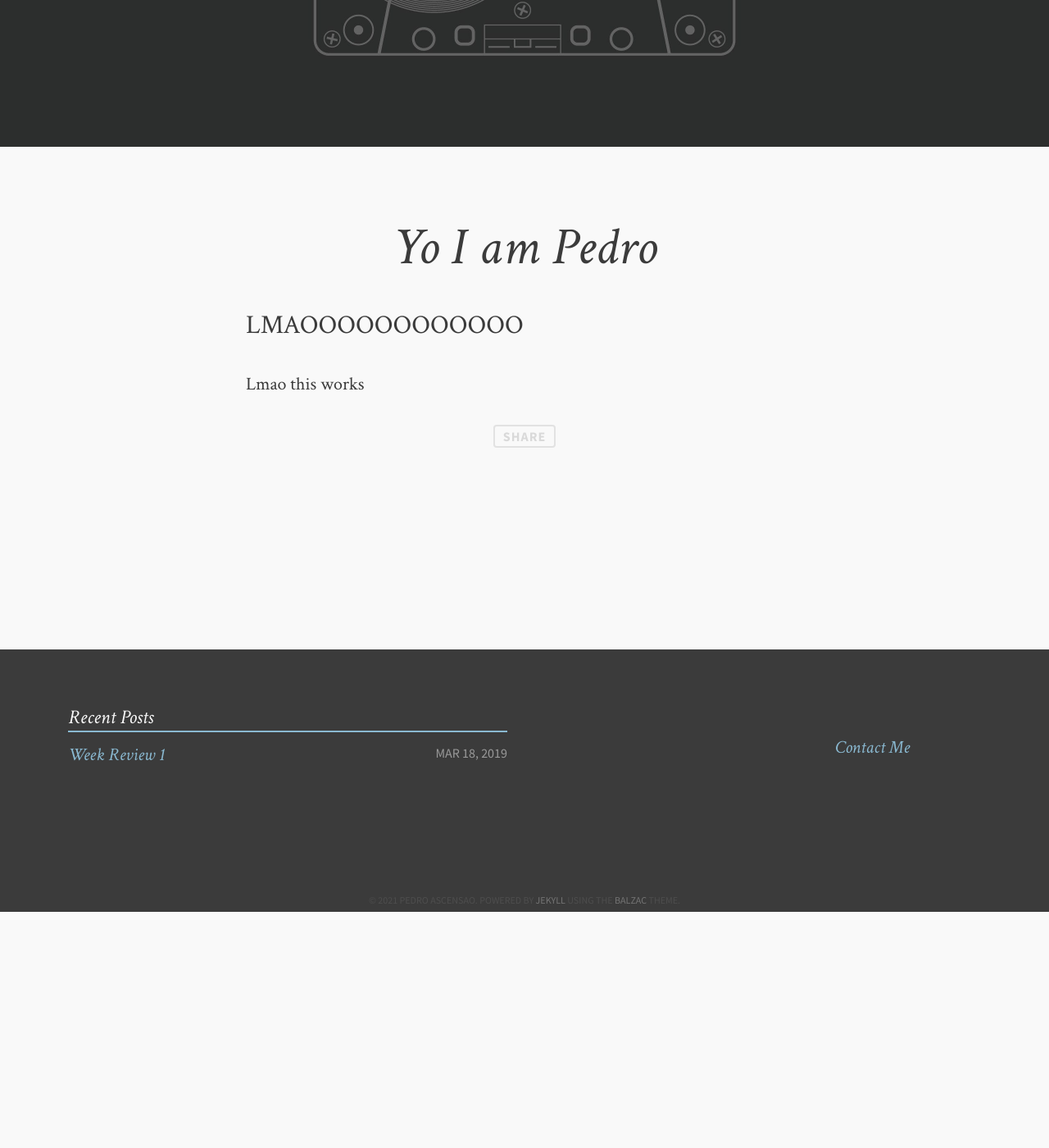
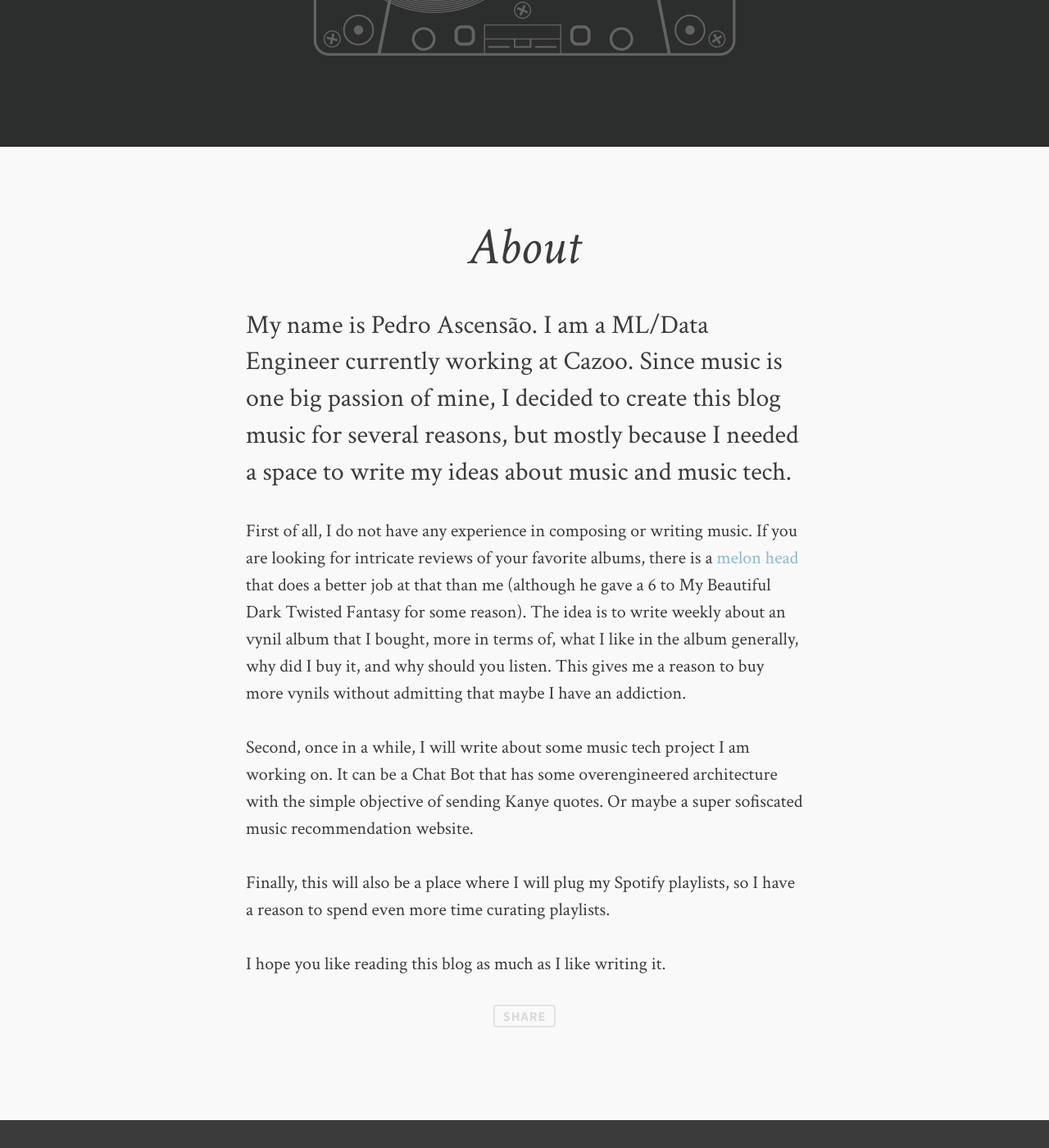
Before and after one commit to rafaascensao/rafaascensao.github.io, a Jekyll site: the page built from about.md, in a window 1280 px wide and 1400 px high, scrolled down 371 px. Shown: the whole window at 82% size. Built offline with Jekyll 4.4.1, drawn with Linux system fonts in a browser that asks for light colours; comment, search, counter and statistics services are not loaded; before the commit the page ends 1483 px from its top, so only the background shows below that.

Commit message:
Added about

```diff
--- a/about.md
+++ b/about.md
@@ -1,11 +1,17 @@
 ---
 layout: post
 permalink: /about/index.html
-title: Yo I am Pedro
-description: LMAOOOOOOOOOOOO
+title: About
+description: My name is Pedro Ascensão. I am a ML/Data Engineer currently working at Cazoo. Since music is one big passion of mine, I decided to create this blog music for several reasons, but mostly because I needed a space to write my ideas about music and music tech.
 tags: [about, Jekyll, theme, responsive]
 image:
   feature: tape.jpg
 ---
 
-Lmao this works
+First of all, I do not have any experience in composing or writing music. If you are looking for intricate reviews of your favorite albums, there is a [melon head](https://www.youtube.com/channel/UCt7fwAhXDy3oNFTAzF2o8Pw) that does a better job at that than me (although he gave a 6 to My Beautiful Dark Twisted Fantasy for some reason). The idea is to write weekly about an vynil album that I bought, more in terms of, what I like in the album generally, why did I buy it, and why should you listen. This gives me a reason to buy more vynils without admitting that maybe I have an addiction.
+
+Second, once in a while, I will write about some music tech project I am working on. It can be a Chat Bot that has some overengineered architecture with the simple objective of sending Kanye quotes. Or maybe a super sofiscated music recommendation website.
+
+Finally, this will also be a place where I will plug my Spotify playlists, so I have a reason to spend even more time curating playlists.
+
+I hope you like reading this blog as much as I like writing it.
```
